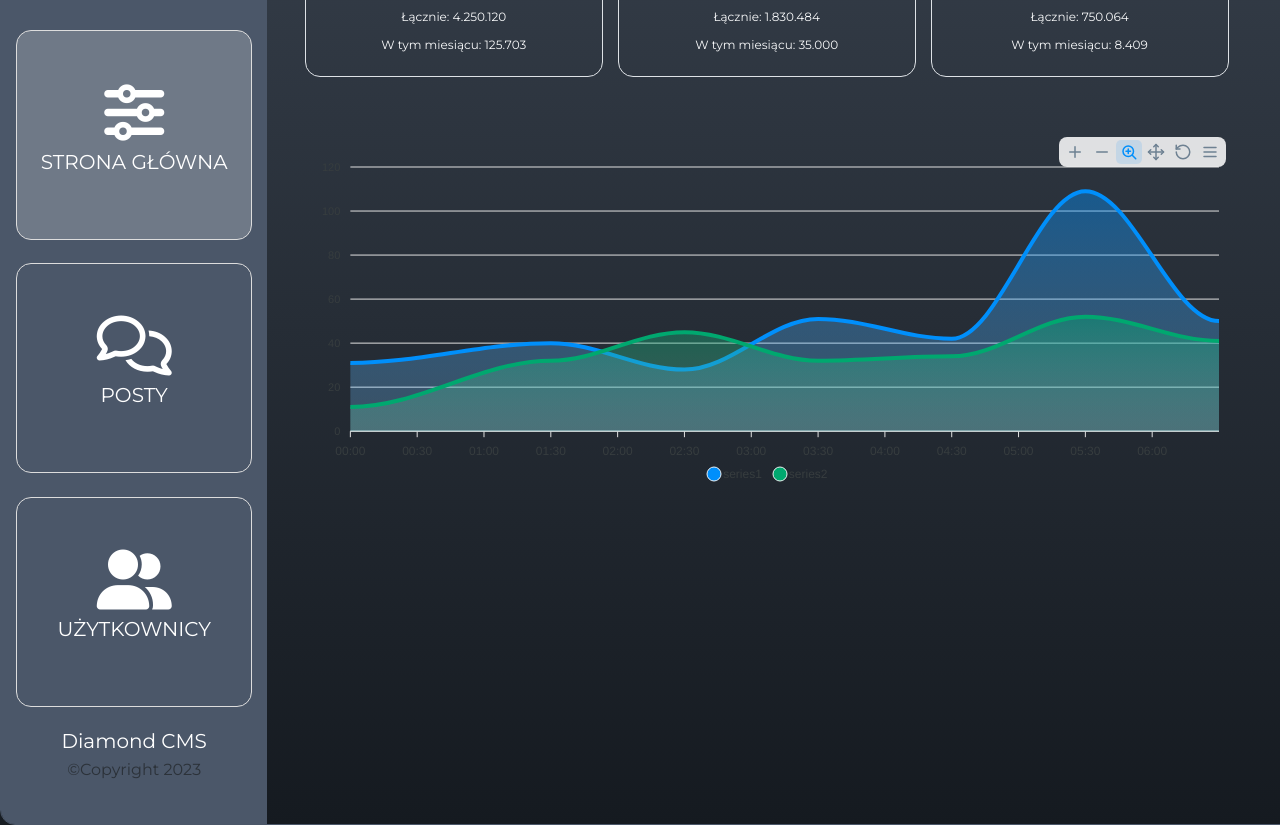
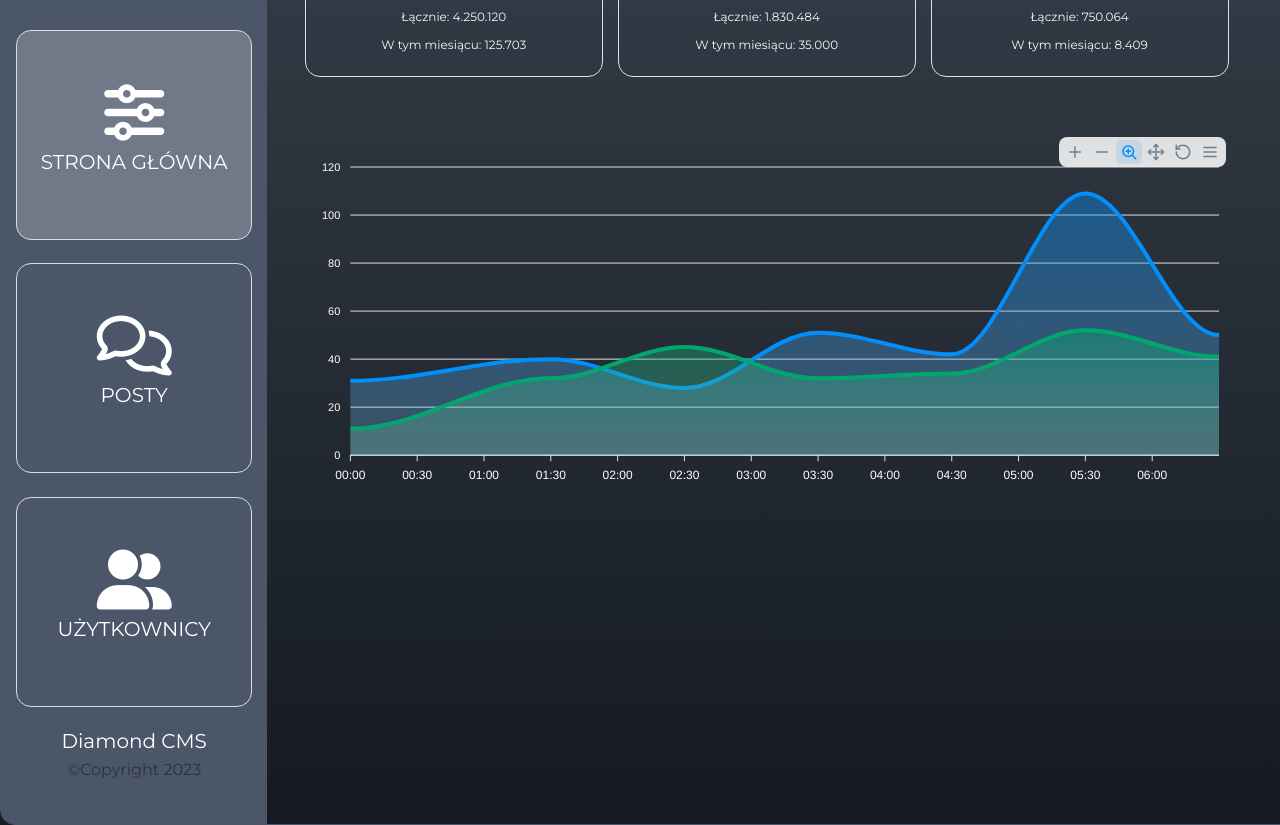
Before and after one commit to LukaszR1/bootstrap-project-3, a plain HTML site: page index.html in a window 1280 px wide. Shown: the part 75-900 px from the top of the page. Drawn offline with nearby package versions, Linux system fonts and the light colour scheme.

Commit message:
chart-final

```diff
--- a/index.html
+++ b/index.html
@@ -108,15 +108,16 @@
   <script>
     var options = {
       series: [{
-        name: 'series1',
+        name: 'Aktywni użytkownicy',
         data: [31, 40, 28, 51, 42, 109, 50]
       }, {
-        name: 'series2',
+        name: 'ilośc postów',
         data: [11, 32, 45, 32, 34, 52, 41]
       }],
       chart: {
         height: 350,
-        type: 'area'
+        type: 'area',
+        foreColor:'#fff'
       },
       dataLabels: {
         enabled: false
@@ -133,7 +134,11 @@
           format: 'dd/MM/yy HH:mm'
         },
       },
+      legend:{
+        show:false
+      }
     };
+
 
     var chart = new ApexCharts(document.querySelector("#chart"), options);
     chart.render();
```
